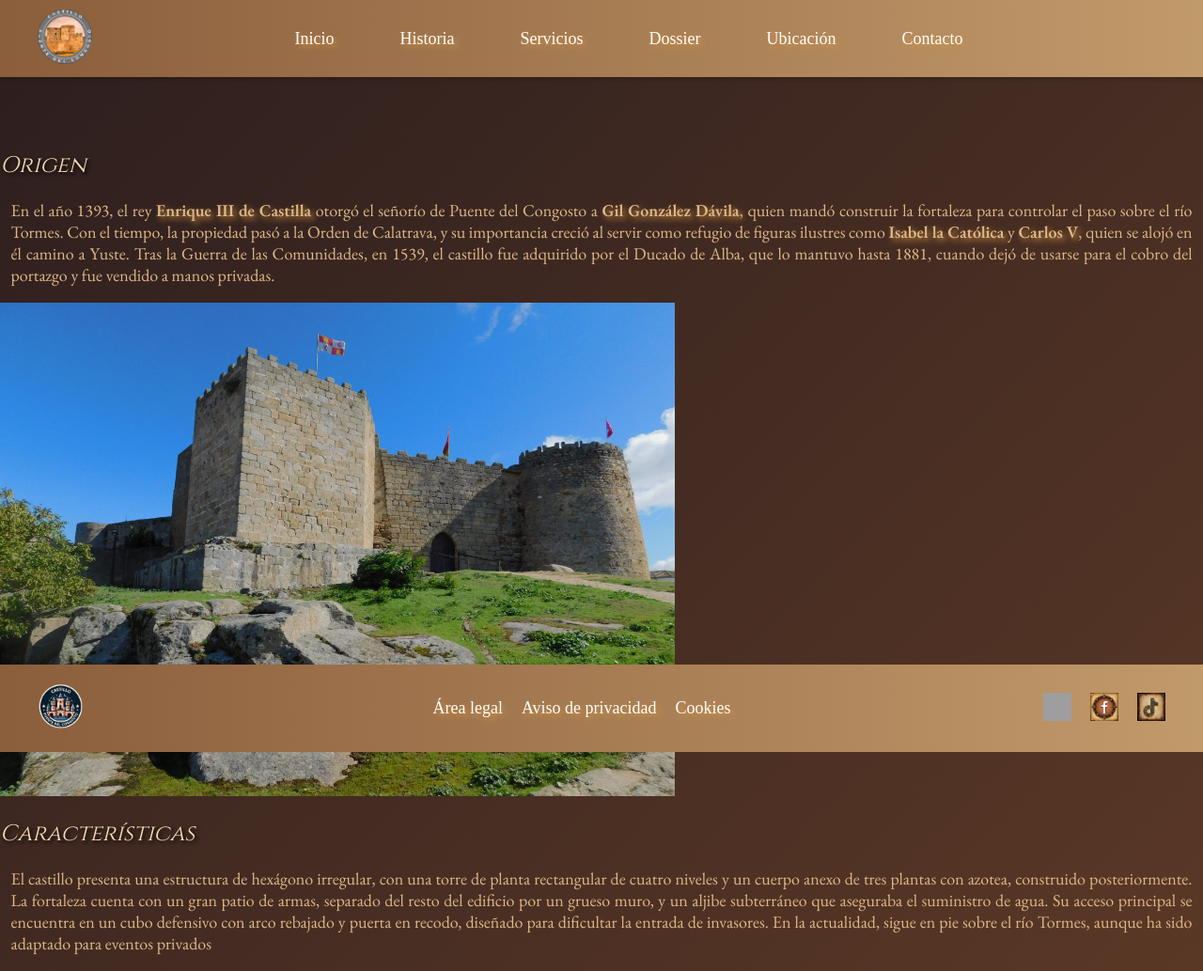
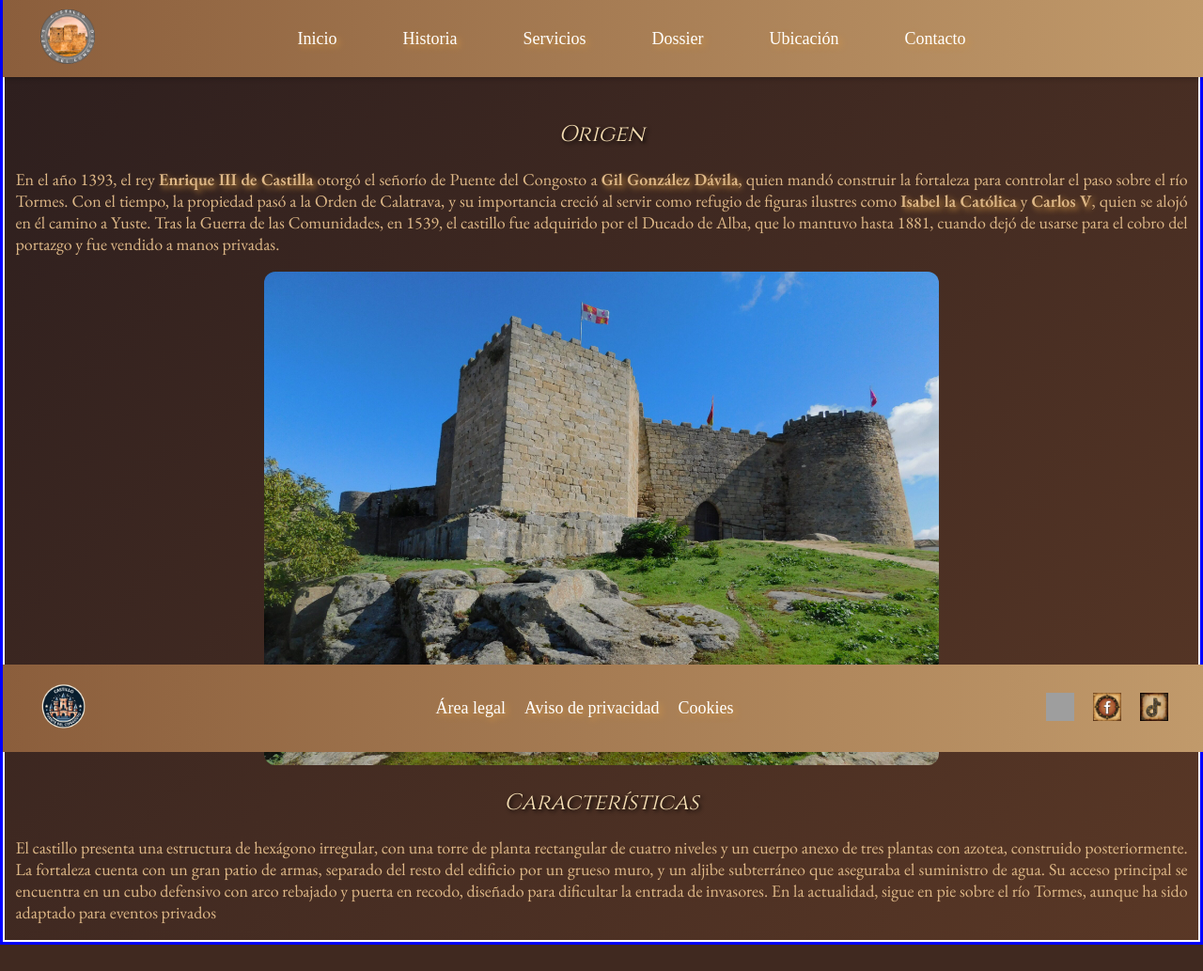
Before and after one commit to izamYr-eztudiando/castillo-congosto, a Django app: page /historia/ in a window 1280 px wide. Shown: the whole page at 94% size. After the commit the page ends 1005 px from the top, so only its background shows below. Run offline with Django 5.2, Linux system fonts and the light colour scheme; grey boxes are pictures that could not be loaded.

Commit message:
Octavo commit

```diff
--- a/pcastillocongosto/static/css/historia.css
+++ b/pcastillocongosto/static/css/historia.css
@@ -2,15 +2,16 @@
 
 body {
     background: linear-gradient(135deg, #2c1e1e, #5a3826);
-    display: flex;
+    /* display: flex;
     justify-content: center;
-    align-items: center;
+    align-items: center; */
     /* flex-direction: column; */
     /* min-height: 85vw; */
     /* min-height: 120vh; */
-    height: 100%;
-    min-height: 100%;
+    height:auto;
+    min-height: 100vh;
     margin: 0;
+    border: 3px solid blue;
 }
 
 h2 {
@@ -49,8 +50,14 @@ a:hover {
 .castillo {
     height: 525px;
     width: 718px;
+    border-radius: 12px;
 }
 
-#contenido-principal {
-    padding-top: 140px;
+.contenido-principal {
+    padding-top: 8%;
+    border: 2px solid white;
+    height: 100%;
+    min-height: 100%;
+    align-content: center;
+    text-align: center;
 }
--- a/pcastillocongosto/static/css/navbar.css
+++ b/pcastillocongosto/static/css/navbar.css
@@ -127,7 +127,7 @@
     max-width: 90%;
     max-height: 80%;
     border-radius: 12px;
-    box-shadow: 0 0 20px black;
+    /* box-shadow: 0 0 20px black; */
 }
 
 .close {
--- a/pcastillocongosto/templates/historia.html
+++ b/pcastillocongosto/templates/historia.html
@@ -5,9 +5,9 @@
 <title>{% block title %}Historia{% endblock %}</title>
 {% endblock %}
 {% block content %}
-    <div id="contenido-principal">
+    <div class="contenido-principal">
         <h2 class="origen">Origen</h2>
-        <!-- <p>Ubicado en la localidad Puente del Congosto, Salamanca. Su construcción comenzó en 1393 bajo la dirección de Gil González Dávil, a quién el rey Enrique III le concedió el señorío de Puente del Congosto.</p> -->
+        <!-- <p>Ubicado en ocalidad Puente del Congosto, Salamanca. Su construcción comenzó en 1393 bajo la dirección de Gil González Dávil, a quién el rey Enrique III le concedió el señorío de Puente del Congosto.</p> -->
         <p>En el año 1393, el rey <a href="https://es.wikipedia.org/wiki/Enrique_III_de_Castilla" target="_blank"><strong>
             Enrique III de Castilla</strong></a> otorgó el señorío de Puente del Congosto a
             <a href="https://es.wikipedia.org/wiki/Gil_Gonz%C3%A1lez_D%C3%A1vila" target="_blank"><strong>Gil González Dávila</strong></a>,
```
